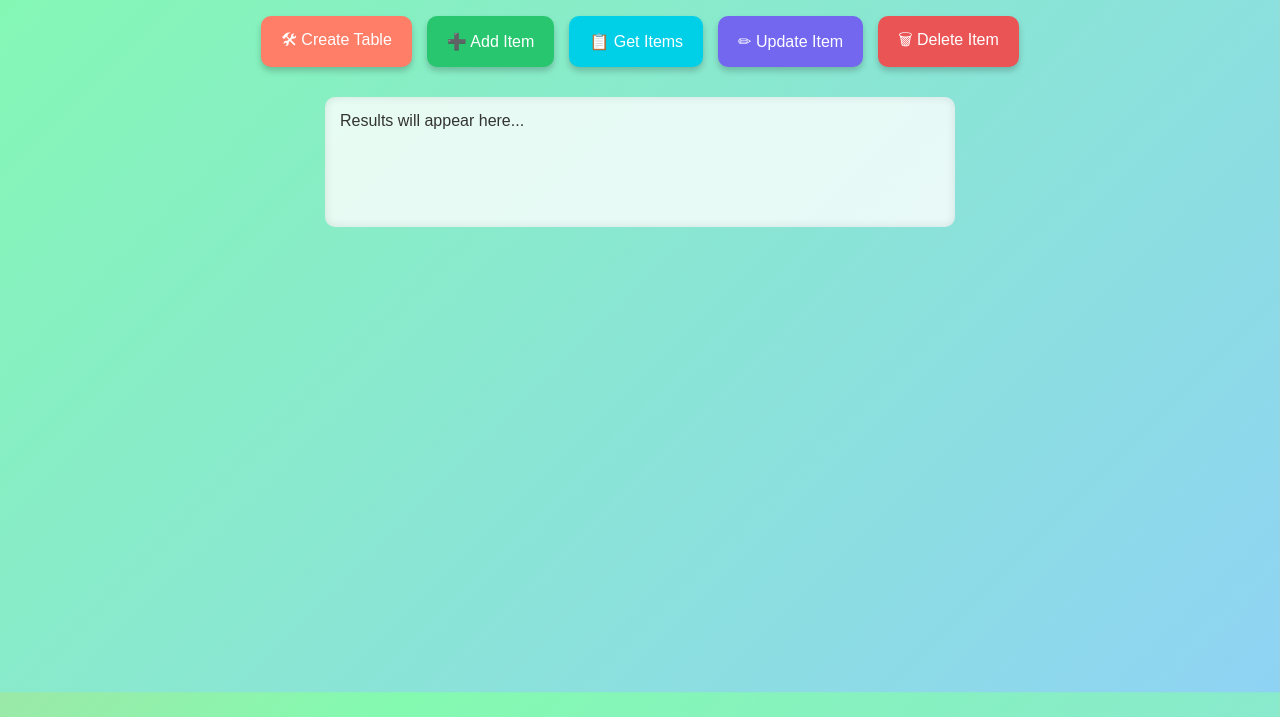
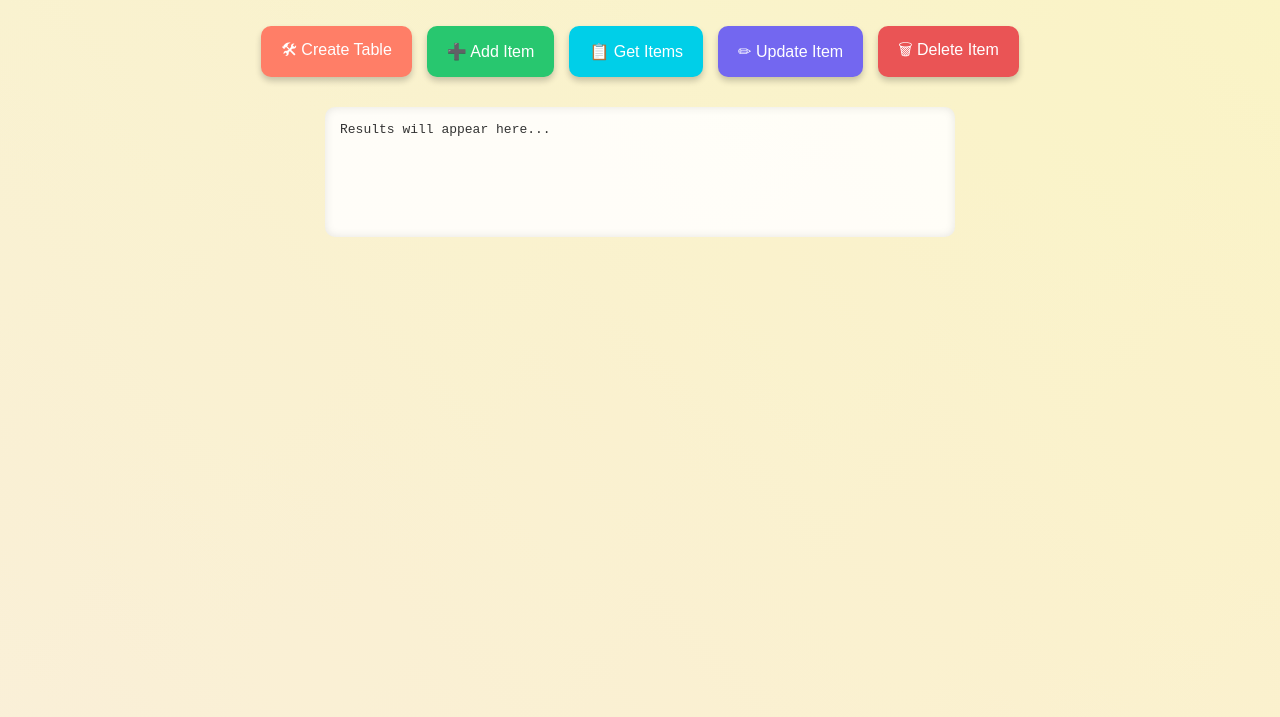
Before and after one commit to ashubambal/crud-app, a website: page public/index.html in a window 1280 px wide. Shown: the part 83-800 px from the top of the page. Drawn offline with Linux system fonts and the light colour scheme.

Commit message:
UI modified

```diff
--- a/public/style.css
+++ b/public/style.css
@@ -1,25 +1,37 @@
 body {
     font-family: Arial, sans-serif;
-    background: linear-gradient(135deg, #f6d365, #fda085, #84fab0, #8fd3f4);
+    background: linear-gradient(135deg, #f6d365, #fda085),
+                linear-gradient(225deg, #84fab0, #8fd3f4);
+    background-blend-mode: overlay;
     background-size: 400% 400%;
-    animation: gradientShift 10s ease infinite;
+    animation: gradientShift1 12s ease infinite, gradientShift2 20s ease-in-out infinite;
     margin: 0;
     padding: 0;
     color: #333;
     display: flex;
     flex-direction: column;
     align-items: center;
+    min-height: 100vh;
 }
 
-@keyframes gradientShift {
+/* Two gradient animations */
+@keyframes gradientShift1 {
     0% { background-position: 0% 50%; }
     50% { background-position: 100% 50%; }
     100% { background-position: 0% 50%; }
 }
 
+@keyframes gradientShift2 {
+    0% { background-position: 50% 0%; }
+    50% { background-position: 50% 100%; }
+    100% { background-position: 50% 0%; }
+}
+
 h1 {
-    margin-top: 20px;
+    margin-top: 30px;
     text-shadow: 1px 1px 4px rgba(255,255,255,0.6);
+    animation: fadeIn 2s ease forwards;
+    opacity: 0;
 }
 
 .btn-container {
@@ -28,6 +40,13 @@ h1 {
     gap: 15px;
     flex-wrap: wrap;
     justify-content: center;
+    animation: fadeIn 2.5s ease forwards;
+    opacity: 0;
+}
+
+@keyframes fadeIn {
+    from { opacity: 0; transform: translateY(20px); }
+    to   { opacity: 1; transform: translateY(0); }
 }
 
 button {
@@ -41,12 +60,14 @@ button {
     box-shadow: 0 4px 6px rgba(0,0,0,0.2);
 }
 
-/* Bright button colors */
+/* Button colors */
 .btn-create { background: #ff7e67; }
 .btn-add    { background: #28c76f; }
 .btn-get    { background: #00cfe8; }
 .btn-update { background: #7367f0; }
 .btn-delete { background: #ea5455; }
+.btn-clear  { background: #6c757d; }
+.btn-dummy  { background: #ffa726; }
 
 button:hover {
     transform: translateY(-3px) scale(1.05);
@@ -56,7 +77,7 @@ button:hover {
 #result {
     margin-top: 30px;
     padding: 15px;
-    background: rgba(255,255,255,0.8);
+    background: rgba(255,255,255,0.85);
     border-radius: 10px;
     width: 80%;
     max-width: 600px;
@@ -64,4 +85,7 @@ button:hover {
     box-shadow: inset 0 0 10px rgba(0,0,0,0.1);
     overflow-x: auto;
     white-space: pre-wrap;
+    font-family: monospace;
+    animation: fadeIn 3s ease forwards;
+    opacity: 0;
 }
```
